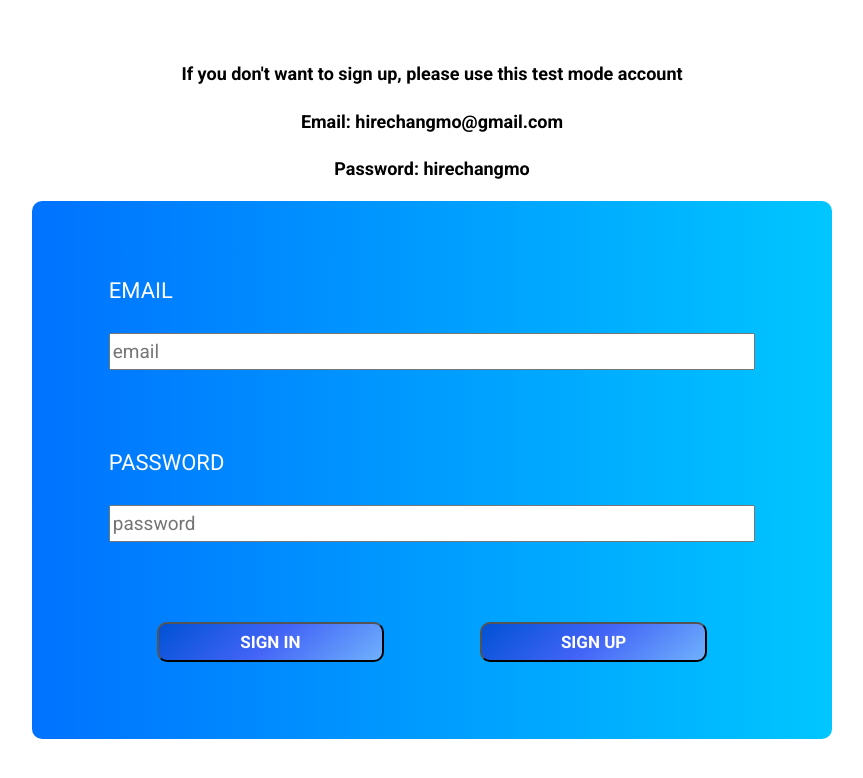
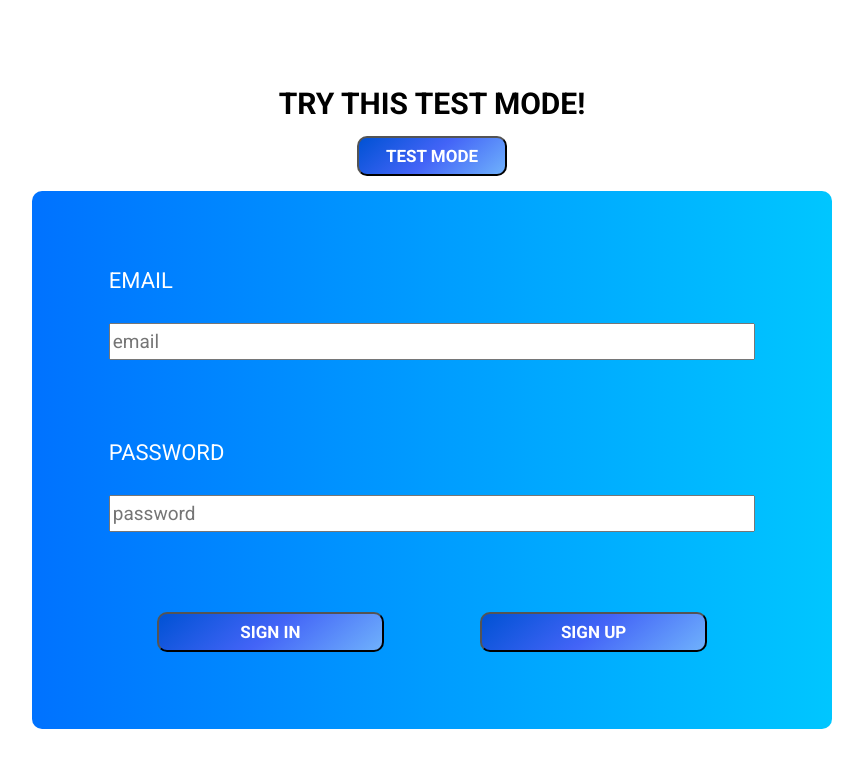
Before and after one commit to ChangmoSung/changmoSungReactProjectFive, a React (Create React App) app: page /changmoSungReactProjectFive/video in a window 1280 px wide. Shown: the top 778 px of the page, without its empty margins (208-1071 px from the left). Built offline with nearby package versions, Linux system fonts and the light colour scheme; no server answers.

Commit message:
made a test mode button that users can click on to test the app and added animation to icon links

```diff
--- a/src/App.js
+++ b/src/App.js
@@ -22,7 +22,6 @@ class App extends Component {
 
   componentDidMount() {
     this.state.auth.onAuthStateChanged(user => {
-      console.log(user)
       if (user) {
         this.setState({ user }, () => {
           const userImages = [...this.state.userImages];
--- a/src/components/Header.js
+++ b/src/components/Header.js
@@ -204,7 +204,7 @@ class Header extends Component {
                             <span>{this.props.userImages.length} posts</span>
                         </p>
 
-                        <label htmlFor="fileUpload"><span>upload</span><span ref ={this.state.uploadEmoji}className='uploadEmoji'>😍</span></label>
+                        <label htmlFor="fileUpload"><span>upload</span><span role='img' aria-label='heart emoji' ref ={this.state.uploadEmoji}className='uploadEmoji'>😍</span></label>
                         <input
                             id="fileUpload"
                             type="file"
--- a/src/components/LandingPage.js
+++ b/src/components/LandingPage.js
@@ -12,14 +12,25 @@ class LandingPage extends Component {
             signInPassword: React.createRef(),
             signUpEmail: React.createRef(),
             signUpPassword: React.createRef(),
+            testMode: false,
+            testModeEmail: null,
+            testModePassword: null,
         };
     }
 
     signIn = (e) => {
-        e.preventDefault();
+        let email;
+        let password;
 
-        const email = this.state.signInEmail.current.value;
-        const password = this.state.signInPassword.current.value;
+        if(this.state.testMode) {
+            email = 'hirechangmo@gmail.com';
+            password = 'hirechangmo';
+        } else {
+            e.preventDefault();
+
+            email = this.state.signInEmail.current.value;
+            password = this.state.signInPassword.current.value;
+        }
 
         const promise = this.state.auth.signInWithEmailAndPassword(email, password);
 
@@ -55,15 +66,23 @@ class LandingPage extends Component {
         })
     }
 
+    testMode = () => {
+        this.setState({
+            testMode: true,
+            testModeEmail: 'hirechangmo0914@gmail.com',
+            testModePassword: 'hirechangmo',
+         }, () => { this.signIn() })
+    }
+
 
     render() {
         return (
             <div className='landingPage'>
-                <h2>
-                    If you don't want to sign up, please use this test mode account
-                    <span> Email: hirechangmo@gmail.com</span>
-                    <span> Password: hirechangmo</span>
-                </h2>
+                <div className='testMode'>
+                    <h2>try this test mode!</h2>
+
+                    <button className='testModeButton' onClick={this.testMode}>test mode</button>
+                </div>
 
                 {this.state.signUpButtonClicked
                 ?
--- a/src/index.css
+++ b/src/index.css
@@ -13,11 +13,7 @@ html {
   font-family: 'Roboto', sans-serif;
 }
 
-img {
-  width: 100%;
-  height: 100%;
-}
-
+img,
 video {
   width: 100%;
   height: 100%;
@@ -40,16 +36,34 @@ video {
   align-items: center;
   height: 100vh;
 }
+.testMode {
+  display: flex;
+  flex-direction: column;
+  align-items: center;
+  justify-content: space-evenly;
+  height: 15%;
+}
 
 h2 {
-  display: flex;
-  flex-direction: column;
-  justify-content: space-between;
-  height: 15%;
-  text-align: center;
-  margin: 0 auto 2rem;
-  font-size: 1.8rem;
-  line-height: 2.5rem;
+  font-size: 3rem;
+  margin: 0;
+  text-transform: uppercase;
+}
+
+.testModeButton {
+  width: 15rem;
+  height: 4rem;
+  color: white;
+  font-size: 1.7rem;
+  text-transform: uppercase;
+  font-weight: bold;
+  background: linear-gradient(319deg, #6FB1FC, #4364F7, #0052D4);
+  border-radius: 1rem;
+}
+
+.testModeButton:hover {
+  background: linear-gradient(to right, #A6FFCB, #12D8FA, #1FA2FF);
+  transform: scale(1.1);
 }
 
 .signInForm,
@@ -363,11 +377,25 @@ header {
   text-align: center;
   color: #0072ff;
   transition: all 0.3s;
+  animation: links 2s ease-in-out infinite;
 }
 
 .links a:hover {
   color: #00c6ff;
-  transform: scale(1.3);
+}
+
+@keyframes links {
+  0% {
+    transform: scale(1);
+  }
+
+  50% {
+    transform: scale(1.2);
+  }
+
+  100% {
+    transform: scale(1);
+  }
 }
 
 
@@ -402,8 +430,13 @@ header {
   top: 0;
   left: 0;
   z-index: 3;
-  background: pink;
   margin: 0;
+  background: white;
+}
+
+.galleryImage.enlarged img,
+.galleryImage.enlarged video {
+  object-fit: contain;
 }
 
 .galleryImage:hover img,
```
